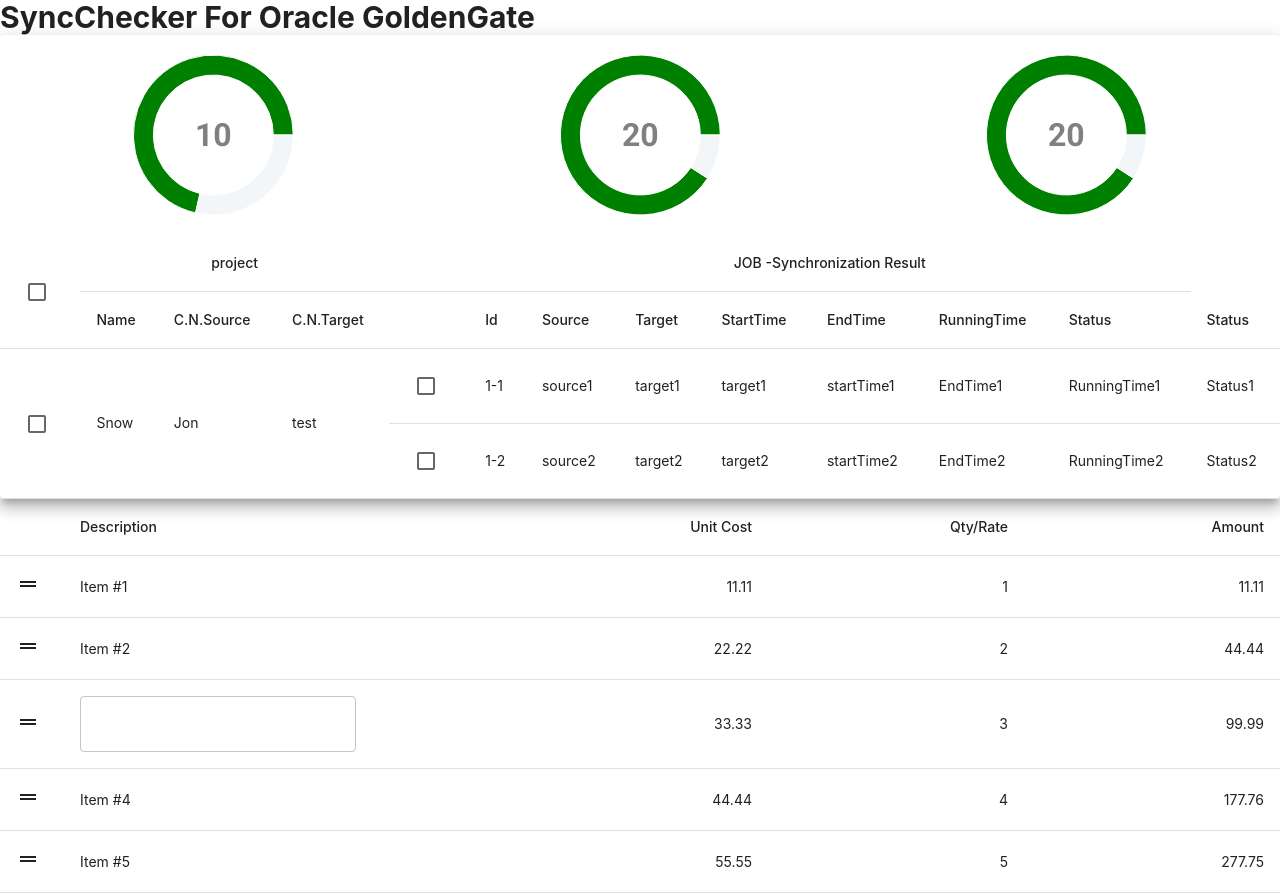
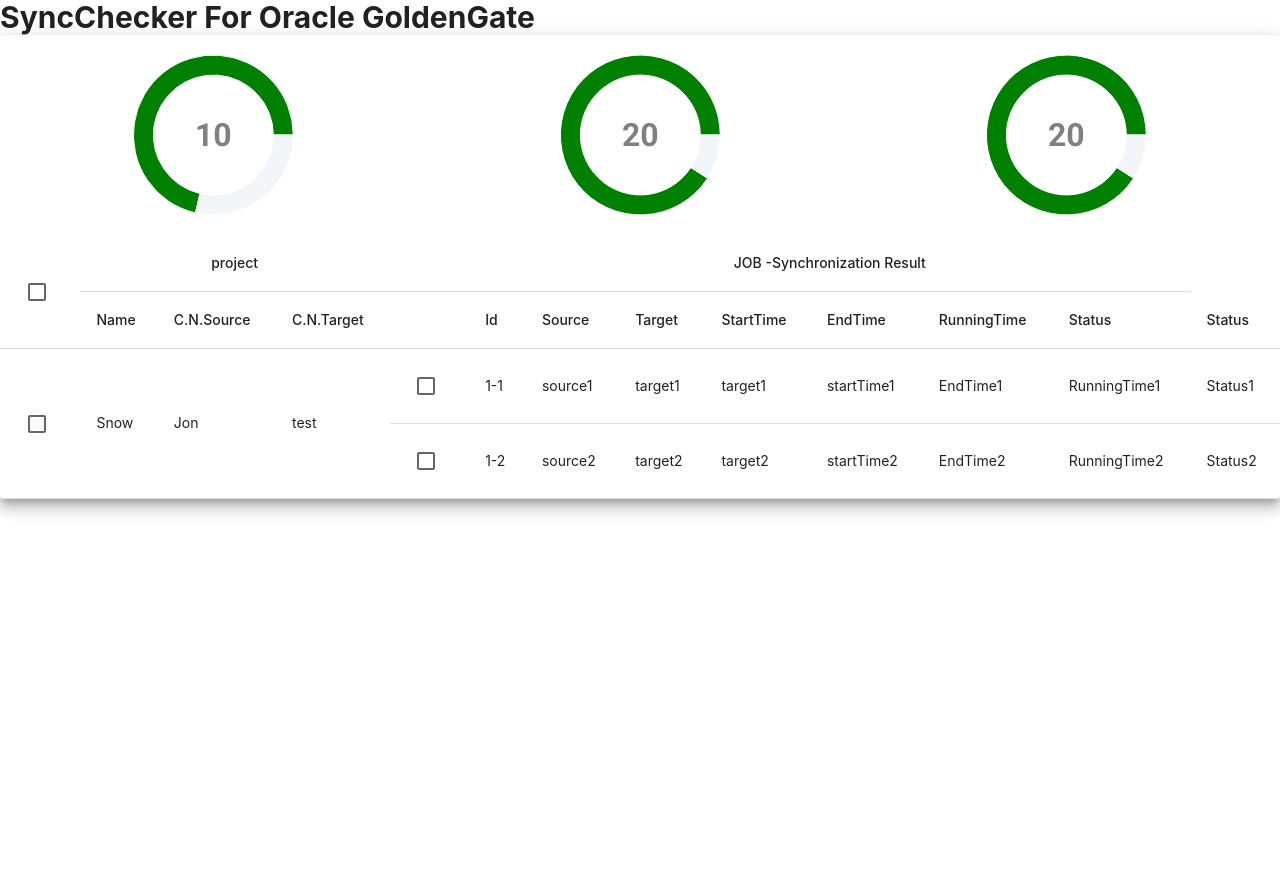
Before and after one commit to lettuceysh/sync_checker, a React (Create React App) app: page / in a window 1280 px wide. After the commit the page ends 800 px from the top, so only its background shows below. Built offline with nearby package versions, Linux system fonts and the light colour scheme.

Commit message:
fix: react import 제거

```diff
--- a/src/App.jsx
+++ b/src/App.jsx
@@ -1,4 +1,3 @@
-import React from 'react';
 import { BrowserRouter, Routes, Route } from 'react-router-dom';
 
 import '@fontsource/roboto/300.css';
--- a/src/components/PieChart/index.jsx
+++ b/src/components/PieChart/index.jsx
@@ -1,4 +1,3 @@
-import React from 'react';
 import { PieChart, Pie, Cell, Label, ResponsiveContainer } from 'recharts';
 
 const CircleChart = ({ data }) => {
--- a/src/index.js
+++ b/src/index.js
@@ -1,4 +1,3 @@
-import React from 'react';
 import ReactDOM from 'react-dom/client';
 import './index.css';
 import App from './App';
--- a/src/pageComponents/OperationManagement/OperationTable/RowItem.jsx
+++ b/src/pageComponents/OperationManagement/OperationTable/RowItem.jsx
@@ -1,4 +1,3 @@
-import React from 'react';
 import TableRow from '@mui/material/TableRow';
 import { Checkbox, TableCell } from '@mui/material';
 
--- a/src/pageComponents/OperationManagement/OperationTable/index.jsx
+++ b/src/pageComponents/OperationManagement/OperationTable/index.jsx
@@ -1,4 +1,3 @@
-import React from 'react';
 import Table from '@mui/material/Table';
 import TableBody from '@mui/material/TableBody';
 import TableCell from '@mui/material/TableCell';
--- a/src/pageComponents/configuration/pageNavigation/DragableTable/index.jsx
+++ b/src/pageComponents/configuration/pageNavigation/DraggableTable/index.jsx
@@ -38,7 +38,7 @@
   width: 250
 });
 
-const Dragabletable = () => {
+const DraggableTable = () => {
   const [localItems, setLocalItems] = useState(tableData);
 
   // normally one would commit/save any order changes via an api call here...
@@ -97,4 +97,4 @@
   );
 };
 
-export default Dragabletable;
+export default DraggableTable;
--- a/src/pages/Main/index.jsx
+++ b/src/pages/Main/index.jsx
@@ -1,10 +1,8 @@
-import React from 'react';
 import { Grid, Paper, Typography } from '@mui/material';
 import CircleChart from '../../components/PieChart';
 
 import styled from '@emotion/styled';
 import OperationManageMentTable from '../../pageComponents/OperationManagement/OperationTable';
-import Dragabletable from '../../pageComponents/configuration/pageNavigation/DragableTable';
 
 const data = [
   { name: 'Bubble Tea Sold', value: 10 },
@@ -35,7 +33,6 @@
           </Grid>
         </Paper>
       </Grid>
-      <Dragabletable />
     </div>
   );
 };
--- a/src/pages/configuration/PageNavigation.jsx
+++ b/src/pages/configuration/PageNavigation.jsx
@@ -1,8 +1,7 @@
-import React from 'react';
 import styled from '@emotion/styled';
 import { Breadcrumbs, Typography } from '@mui/material';
 import { Link } from 'react-router-dom';
-import Dragabletable from '../../pageComponents/configuration/pageNavigation/DragableTable';
+import DraggableTable from '../../pageComponents/configuration/pageNavigation/DraggableTable';
 import Navigation from '../../pageComponents/configuration/pageNavigation/Navigation';
 
 const PageNavigation = () => {
@@ -18,7 +17,7 @@
 
       <Content>
         <Navigation />
-        <Dragabletable />
+        <DraggableTable />
       </Content>
     </Wrapper>
   );
```
Also changed, not shown: src/pages/Login/index.jsx (+29 -5 lines), .eslintrc.js, src/pageComponents/configuration/pageNavigation/DraggableTable/DragableRow.jsx (renamed from src/pageComponents/configuration/pageNavigation/DragableTable/DragableRow.jsx).
